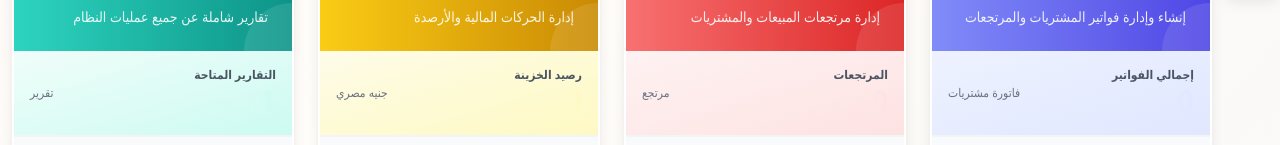
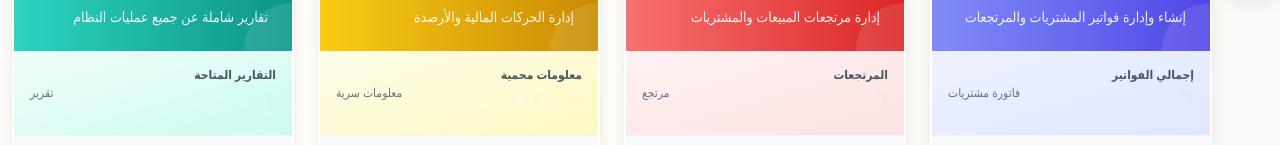
Before and after one commit to 72mo2c/mohamed, a React (Create React App) app: page /dashboard in a window 1280 px wide. Shown: the part 807-952 px from the top of the page. Built offline with nearby package versions, Linux system fonts and the light colour scheme; no server answers; sample sign-in values are in the browser's storage.

Commit message:
update-v5

```diff
--- a/src/pages/Dashboard.jsx
+++ b/src/pages/Dashboard.jsx
@@ -180,9 +180,9 @@ const Dashboard = () => {
       gradient: 'from-yellow-400 to-yellow-600',
       bgGradient: 'from-yellow-50 to-yellow-100',
       stats: {
-        label: 'رصيد الخزينة',
-        value: `${currentTreasuryBalance.toLocaleString()}`,
-        subLabel: 'جنيه مصري'
+        label: 'معلومات محمية',
+        value: '••••••',
+        subLabel: 'معلومات سرية'
       },
       tasks: [
         'إذن استلام نقدي',
--- a/src/pages/DashboardUpdated.jsx
+++ b/src/pages/DashboardUpdated.jsx
@@ -228,8 +228,8 @@ const DashboardUpdated = () => {
           {/* عرض الرصيد إذا كان مسموح */}
           {showTreasury && (
             <StatCard
-              title={`رصيد الخزينة (${currency})`}
-              value={treasuryBalance.toLocaleString()}
+              title="معلومات مالية محمية"
+              value="••••••"
               icon={FaWallet}
               color="text-yellow-600"
               onClick={() => window.location.href = '/treasury'}
--- a/src/pages/Purchases/NewPurchaseInvoice.jsx
+++ b/src/pages/Purchases/NewPurchaseInvoice.jsx
@@ -10,7 +10,7 @@ import { FaSave, FaPrint, FaSearch, FaTrash, FaPercent, FaMoneyBillWave, FaExcla
 import { printInvoiceDirectly } from '../../utils/printUtils';
 
 const NewPurchaseInvoice = () => {
-  const { suppliers, products, warehouses, treasuryBalance, addPurchaseInvoice, getSupplierBalance } = useData();
+  const { suppliers, products, warehouses, addPurchaseInvoice, getSupplierBalance } = useData();
   const { showSuccess, showError } = useNotification();
 
   const [formData, setFormData] = useState({
@@ -100,19 +100,7 @@ const NewPurchaseInvoice = () => {
 
   // تحذير عند عدم كفاية الرصيد
   const getPaymentTypeWarning = () => {
-    if (formData.paymentType === 'cash') {
-      const total = calculateTotal();
-      if (total > treasuryBalance) {
-        return {
-          type: 'error',
-          message: `الرصيد المتوفر في الخزينة (${treasuryBalance.toFixed(2)}) غير كافٍ للمبلغ المطلوب (${total.toFixed(2)})`
-        };
-      }
-      return {
-        type: 'warning',
-        message: `سيتم خصم ${total.toFixed(2)} من رصيد الخزينة الحالي (${treasuryBalance.toFixed(2)})`
-      };
-    }
+    // تم إخفاء التحذيرات المالية لحماية المعلومات
     return null;
   };
 
@@ -474,16 +462,7 @@ const NewPurchaseInvoice = () => {
 
   return (
     <div className="max-w-7xl mx-auto p-4">
-      {/* عرض رصيد الخزينة */}
-      <div className="bg-gradient-to-r from-green-500 to-green-600 text-white p-4 rounded-lg mb-4">
-        <div className="flex justify-between items-center">
-          <div>
-            <p className="text-sm opacity-90">رصيد الخزينة الحالي</p>
-            <p className="text-2xl font-bold">{treasuryBalance.toFixed(2)} ج.م</p>
-          </div>
-          <FaMoneyBillWave className="text-3xl opacity-50" />
-        </div>
-      </div>
+
 
       {/* تحذير نوع الدفع */}
       {paymentWarning && (
@@ -498,27 +477,7 @@ const NewPurchaseInvoice = () => {
         </div>
       )}
 
-      {/* معلومات المورد ورصيده */}
-      {supplierBalance !== null && (
-        <div className="bg-blue-50 border border-blue-200 rounded-lg p-4 mb-4">
-          <div className="grid grid-cols-2 gap-4">
-            <div>
-              <p className="text-sm text-gray-600">رصيد المورد الحالي</p>
-              <p className={`text-lg font-bold ${supplierBalance >= 0 ? 'text-red-600' : 'text-green-600'}`}>
-                {supplierBalance >= 0 ? 'دين على الشركة: ' : 'رصيد للمورد: '}
-                {Math.abs(supplierBalance).toFixed(2)} ج.م
-              </p>
-            </div>
-            <div>
-              <p className="text-sm text-gray-600">سيصبح الرصيد بعد الفاتورة</p>
-              <p className={`text-lg font-bold ${(supplierBalance + calculateTotal()) >= 0 ? 'text-red-600' : 'text-green-600'}`}>
-                {(supplierBalance + calculateTotal()) >= 0 ? 'دين على الشركة: ' : 'رصيد للمورد: '}
-                {Math.abs(supplierBalance + calculateTotal()).toFixed(2)} ج.م
-              </p>
-            </div>
-          </div>
-        </div>
-      )}
+
 
       {/* البطاقة الرئيسية */}
       <div className="bg-white rounded-lg shadow-md p-4">
--- a/src/pages/Sales/NewSalesInvoice.jsx
+++ b/src/pages/Sales/NewSalesInvoice.jsx
@@ -9,7 +9,7 @@ import { FaSave, FaPrint, FaSearch, FaTrash, FaPercent, FaMoneyBillWave, FaInfoC
 import { printInvoiceDirectly } from '../../utils/printUtils';
 
 const NewSalesInvoice = () => {
-  const { customers, products, warehouses, treasuryBalance, addSalesInvoice, getCustomerBalance } = useData();
+  const { customers, products, warehouses, addSalesInvoice, getCustomerBalance } = useData();
   const { showSuccess, showError } = useNotification();
 
   const [formData, setFormData] = useState({
@@ -95,17 +95,7 @@ const NewSalesInvoice = () => {
 
   // الحصول على تحذيرات نوع الدفع
   const getPaymentTypeWarning = () => {
-    const total = calculateTotal();
-    const customerBalance = getSelectedCustomerBalance();
-
-    if (formData.paymentType === 'deferred' && customerBalance !== null) {
-      const newBalance = customerBalance + total;
-      return {
-        type: 'info',
-        message: `رصيد العميل الحالي: ${customerBalance.toFixed(2)} ج.م\nسيصبح بعد الفاتورة: ${newBalance.toFixed(2)} ج.م`
-      };
-    }
-
+    // تم إخفاء التحذيرات المالية لحماية المعلومات
     return null;
   };
 
@@ -573,31 +563,7 @@ const NewSalesInvoice = () => {
             </select>
           </div>
 
-          {/* عرض رصيد الخزينة */}
-          <div className="bg-gradient-to-r from-green-500 to-green-600 text-white p-4 rounded-lg mb-4">
-            <div className="flex justify-between items-center">
-              <div>
-                <p className="text-sm opacity-90">رصيد الخزينة الحالي</p>
-                <p className="text-2xl font-bold">{(treasuryBalance || 0).toFixed(2)} ج.م</p>
-              </div>
-              <FaMoneyBillWave className="text-3xl opacity-50" />
-            </div>
-          </div>
 
-          {/* عرض رصيد العميل */}
-          {formData.customerId && (
-            <div className="bg-blue-50 p-4 rounded-lg mb-4">
-              <div className="flex justify-between items-center">
-                <div>
-                  <p className="text-sm text-gray-600">رصيد العميل المحدد</p>
-                  <p className="text-xl font-bold text-blue-600">
-                    {getSelectedCustomerBalance()?.toFixed(2) || '0.00'} ج.م
-                  </p>
-                </div>
-                <FaInfoCircle className="text-blue-500 text-2xl" />
-              </div>
-            </div>
-          )}
 
           {/* تحذيرات نوع الدفع */}
           {paymentWarning && (
--- a/src/pages/Treasury/CustomerBalances.jsx
+++ b/src/pages/Treasury/CustomerBalances.jsx
@@ -32,13 +32,8 @@ const CustomerBalances = () => {
                            customer.phone?.includes(searchTerm) ||
                            customer.email?.toLowerCase().includes(searchTerm.toLowerCase());
 
-      // فلتر بالنوع
+      // إخفاء فلترة الأرصدة
       let matchesFilter = true;
-      if (filterType === 'debit') {
-        matchesFilter = customer.balance > 0; // له دين علينا
-      } else if (filterType === 'credit') {
-        matchesFilter = customer.balance < 0; // عليه دين
-      }
 
       return matchesSearch && matchesFilter;
     });
@@ -98,10 +93,10 @@ const CustomerBalances = () => {
             </div>
             <div>
               <div className="text-2xl font-bold text-red-600">
-                {stats.totalDebit.toFixed(2)}
+                ••••••
               </div>
               <div className="text-sm text-gray-600">إجمالي المدين (جنيه)</div>
-              <div className="text-xs text-gray-500">لهم دين علينا ({stats.debitCount})</div>
+              <div className="text-xs text-gray-500">معلومات محمية</div>
             </div>
           </div>
         </Card>
@@ -113,10 +108,10 @@ const CustomerBalances = () => {
             </div>
             <div>
               <div className="text-2xl font-bold text-green-600">
-                {stats.totalCredit.toFixed(2)}
+                ••••••
               </div>
               <div className="text-sm text-gray-600">إجمالي الدائن (جنيه)</div>
-              <div className="text-xs text-gray-500">عليهم دين ({stats.creditCount})</div>
+              <div className="text-xs text-gray-500">معلومات محمية</div>
             </div>
           </div>
         </Card>
@@ -134,13 +129,13 @@ const CustomerBalances = () => {
               <div className={`text-2xl font-bold ${
                 stats.netBalance >= 0 ? 'text-red-600' : 'text-green-600'
               }`}>
-                {Math.abs(stats.netBalance).toFixed(2)}
+                ••••••
               </div>
               <div className="text-sm text-gray-600">
                 صافي الرصيد (جنيه)
               </div>
               <div className="text-xs text-gray-500">
-                {stats.netBalance >= 0 ? 'لهم علينا' : 'عليهم لنا'}
+                معلومات محمية
               </div>
             </div>
           </div>
@@ -202,12 +197,8 @@ const CustomerBalances = () => {
                     <td className="px-4 py-3 text-sm">{customer.phone || '-'}</td>
                     <td className="px-4 py-3 text-sm">{customer.email || '-'}</td>
                     <td className="px-4 py-3 text-center">
-                      <span className={`font-semibold ${
-                        customer.balance > 0 ? 'text-red-600' :
-                        customer.balance < 0 ? 'text-green-600' :
-                        'text-gray-600'
-                      }`}>
-                        {Math.abs(customer.balance).toFixed(2)} جنيه
+                      <span className="inline-flex items-center px-3 py-1 rounded-full text-xs font-semibold bg-yellow-100 text-yellow-800">
+                        معلومات محمية
                       </span>
                     </td>
                     <td className="px-4 py-3 text-center">
--- a/src/pages/Treasury/FinancialReports.jsx
+++ b/src/pages/Treasury/FinancialReports.jsx
@@ -21,26 +21,26 @@ const FinancialReports = () => {
   const stats = [
     {
       title: 'إجمالي المبيعات',
-      value: `${totalSales.toLocaleString()} د.ع`,
+      value: '•••••• د.ع',
       color: 'bg-green-500',
       icon: <FaChartLine />
     },
     {
       title: 'إجمالي المشتريات',
-      value: `${totalPurchases.toLocaleString()} د.ع`,
+      value: '•••••• د.ع',
       color: 'bg-red-500',
       icon: <FaChartLine />
     },
     {
       title: 'الأرباح',
-      value: `${profit.toLocaleString()} د.ع`,
-      color: profit >= 0 ? 'bg-blue-500' : 'bg-red-600',
+      value: '•••••• د.ع',
+      color: 'bg-blue-500',
       icon: <FaFileInvoice />
     },
     {
       title: 'نسبة الربح',
-      value: `${profitPercentage}%`,
-      color: profitPercentage >= 0 ? 'bg-purple-500' : 'bg-red-600',
+      value: '••••••%',
+      color: 'bg-purple-500',
       icon: <FaChartLine />
     },
   ];
@@ -86,7 +86,7 @@ const FinancialReports = () => {
             </div>
             <div className="flex justify-between p-3 bg-gray-50 rounded">
               <span className="text-gray-700">الإجمالي:</span>
-              <span className="font-bold text-green-600">{totalSales.toLocaleString()} د.ع</span>
+              <span className="font-bold text-green-600">•••••• د.ع</span>
             </div>
           </div>
         </Card>
@@ -99,7 +99,7 @@ const FinancialReports = () => {
             </div>
             <div className="flex justify-between p-3 bg-gray-50 rounded">
               <span className="text-gray-700">الإجمالي:</span>
-              <span className="font-bold text-red-600">{totalPurchases.toLocaleString()} د.ع</span>
+              <span className="font-bold text-red-600">•••••• د.ع</span>
             </div>
           </div>
         </Card>
@@ -110,12 +110,10 @@ const FinancialReports = () => {
         <div className="p-6 bg-gradient-to-r from-blue-50 to-purple-50 rounded-lg">
           <div className="text-center">
             <p className="text-gray-600 mb-2">صافي الربح / الخسارة</p>
-            <p className={`text-5xl font-bold ${
-              profit >= 0 ? 'text-green-600' : 'text-red-600'
-            }`}>
-              {profit >= 0 ? '+' : ''}{profit.toLocaleString()} د.ع
+            <p className="text-5xl font-bold text-yellow-600">
+              •••••• د.ع
             </p>
-            <p className="text-gray-500 mt-2">نسبة الربح: {profitPercentage}%</p>
+            <p className="text-gray-500 mt-2">نسبة الربح: ••••••%</p>
           </div>
         </div>
       </Card>
--- a/src/pages/Treasury/SupplierBalances.jsx
+++ b/src/pages/Treasury/SupplierBalances.jsx
@@ -32,13 +32,8 @@ const SupplierBalances = () => {
                            supplier.phone?.includes(searchTerm) ||
                            supplier.email?.toLowerCase().includes(searchTerm.toLowerCase());
 
-      // فلتر بالنوع
+      // إخفاء فلترة الأرصدة
       let matchesFilter = true;
-      if (filterType === 'debit') {
-        matchesFilter = supplier.balance > 0; // له دين علينا
-      } else if (filterType === 'credit') {
-        matchesFilter = supplier.balance < 0; // عليه دين
-      }
 
       return matchesSearch && matchesFilter;
     });
@@ -98,7 +93,7 @@ const SupplierBalances = () => {
             </div>
             <div>
               <div className="text-2xl font-bold text-red-600">
-                {stats.totalDebit.toFixed(2)}
+                ••••••
               </div>
               <div className="text-sm text-gray-600">إجمالي المدين (جنيه)</div>
               <div className="text-xs text-gray-500">لهم دين علينا ({stats.debitCount})</div>
@@ -113,7 +108,7 @@ const SupplierBalances = () => {
             </div>
             <div>
               <div className="text-2xl font-bold text-green-600">
-                {stats.totalCredit.toFixed(2)}
+                ••••••
               </div>
               <div className="text-sm text-gray-600">إجمالي الدائن (جنيه)</div>
               <div className="text-xs text-gray-500">عليهم دين ({stats.creditCount})</div>
@@ -134,7 +129,7 @@ const SupplierBalances = () => {
               <div className={`text-2xl font-bold ${
                 stats.netBalance >= 0 ? 'text-red-600' : 'text-green-600'
               }`}>
-                {Math.abs(stats.netBalance).toFixed(2)}
+                ••••••
               </div>
               <div className="text-sm text-gray-600">
                 صافي الرصيد (جنيه)
@@ -202,12 +197,8 @@ const SupplierBalances = () => {
                     <td className="px-4 py-3 text-sm">{supplier.phone || '-'}</td>
                     <td className="px-4 py-3 text-sm">{supplier.email || '-'}</td>
                     <td className="px-4 py-3 text-center">
-                      <span className={`font-semibold ${
-                        supplier.balance > 0 ? 'text-red-600' :
-                        supplier.balance < 0 ? 'text-green-600' :
-                        'text-gray-600'
-                      }`}>
-                        {Math.abs(supplier.balance).toFixed(2)} جنيه
+                      <span className="inline-flex items-center px-3 py-1 rounded-full text-xs font-semibold bg-yellow-100 text-yellow-800">
+                        معلومات محمية
                       </span>
                     </td>
                     <td className="px-4 py-3 text-center">
```
